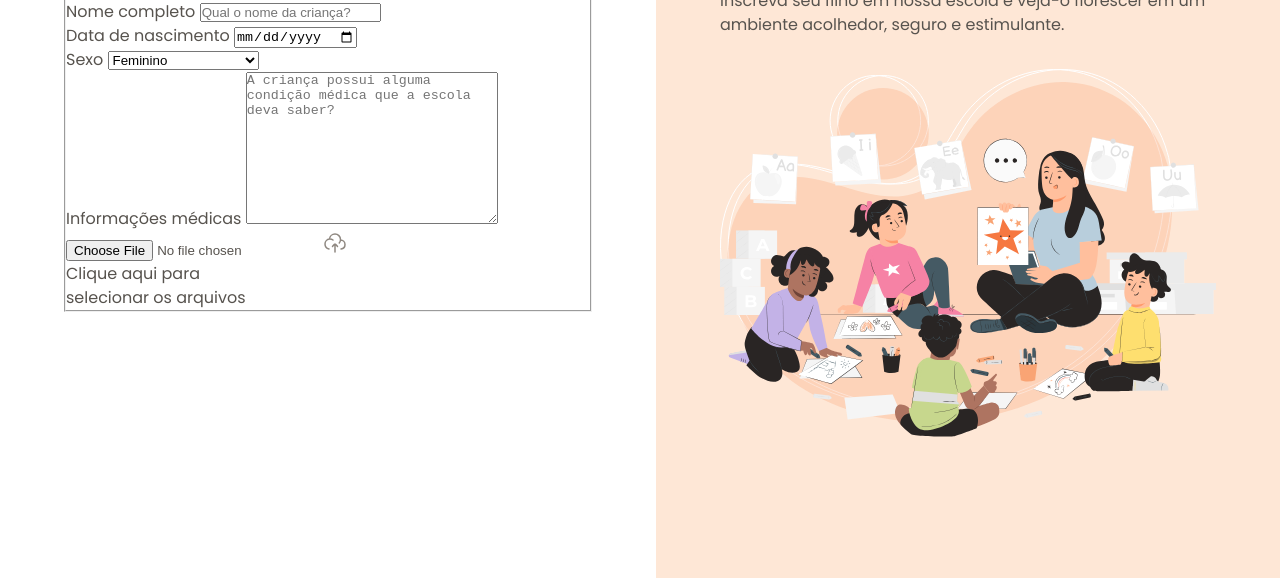
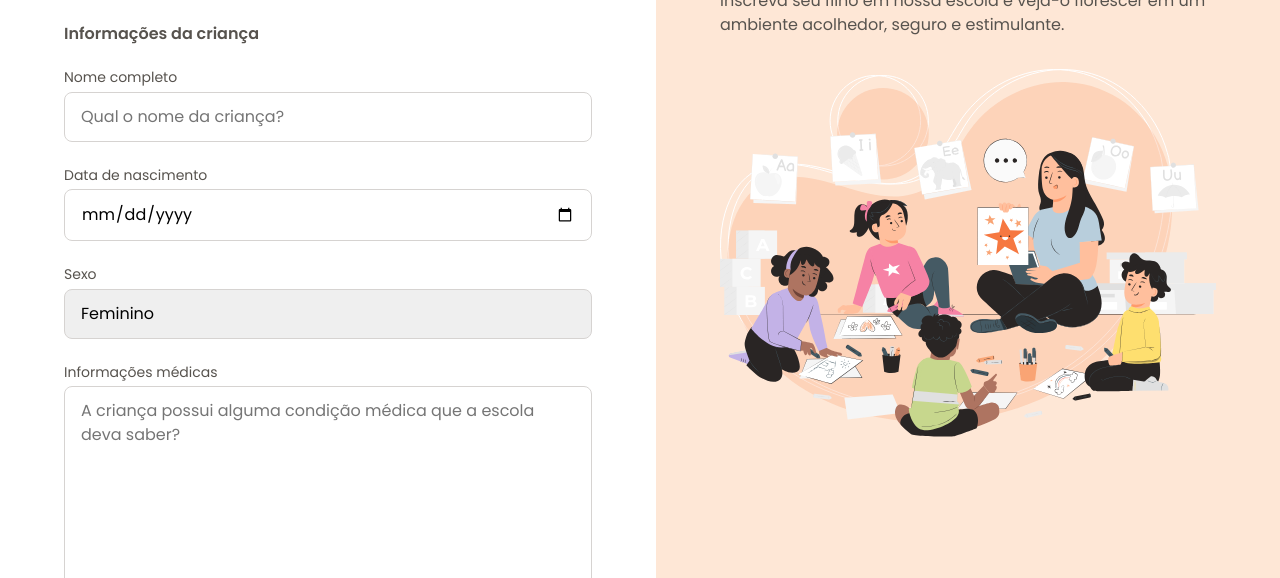
Before and after one commit to diegoveigass/mba-projeto-formulario, a plain HTML site: page index.html in a window 1280 px wide. Shown: the part 222-800 px from the top of the page. Drawn offline with Linux system fonts and the light colour scheme.

Commit message:
Creating styles for inputs

```diff
--- /dev/null
+++ b/styles/fields/index.css
@@ -0,0 +1,24 @@
+input, textarea, select {
+  appearance: none;
+  width: 100%;
+  border-radius: .5rem;
+  border: 1px solid var(--stroke-default);
+  padding: .75rem 1rem;
+  font: var(--text);
+}
+
+label {
+  font: var(--text-sm);
+  color: var(--text-secondary);
+
+  display: block;
+  margin-bottom: .25rem;
+}
+
+input:focus,
+select:focus,
+textarea:focus {
+  outline: .25rem solid var(--surface-secondary);
+  border: .125rem solid var(--stroke-highlight);
+  outline-offset: .1px;
+}
--- /dev/null
+++ b/styles/form.css
@@ -0,0 +1,17 @@
+@import url(fields/index.css);
+form {
+  margin-top: 3rem;
+  width: 100%;
+}
+
+fieldset {
+  border: none;
+
+  display: grid;
+  gap: 1.5rem;
+}
+
+legend {
+  font: 600 1rem/1.25 var(--font-family);
+  margin-bottom: 1.5rem;
+}
--- a/styles/index.css
+++ b/styles/index.css
@@ -1,2 +1,3 @@
 @import url(global.css);
 @import url(layout.css);
+@import url(form.css);
```
